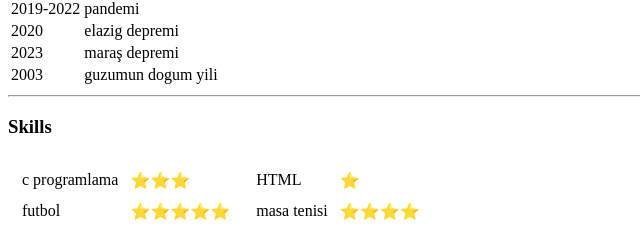
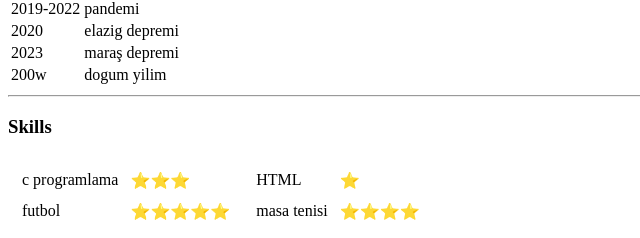
Before and after one commit to 13ilge/deneme, a plain HTML site: page index.html in a window 1280 px wide. Shown: the part 669-907 px from the top of the page, 0-640 px from the left. Drawn offline with Linux system fonts and the light colour scheme.

Commit message:
Update index.html

```diff
--- a/index.html
+++ b/index.html
@@ -49,8 +49,8 @@
         </tbody>
         <tfoot><!--en alt-->
             <tr>
-                <td>2003</td>
-                <td>guzumun dogum yili</td>
+                <td>200w</td>
+                <td>dogum yilim</td>
             </tr>
         </tfoot>
 
```
